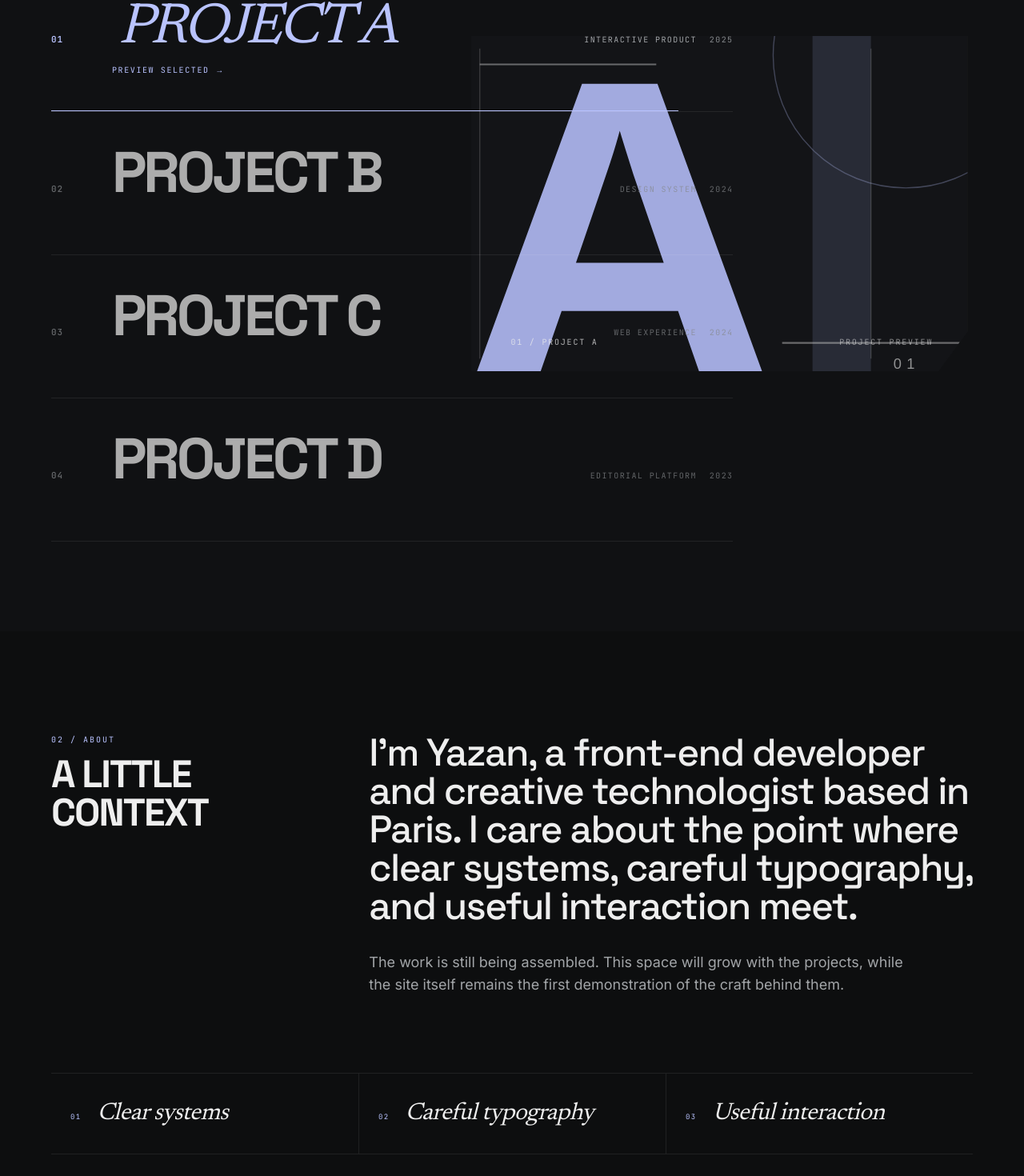
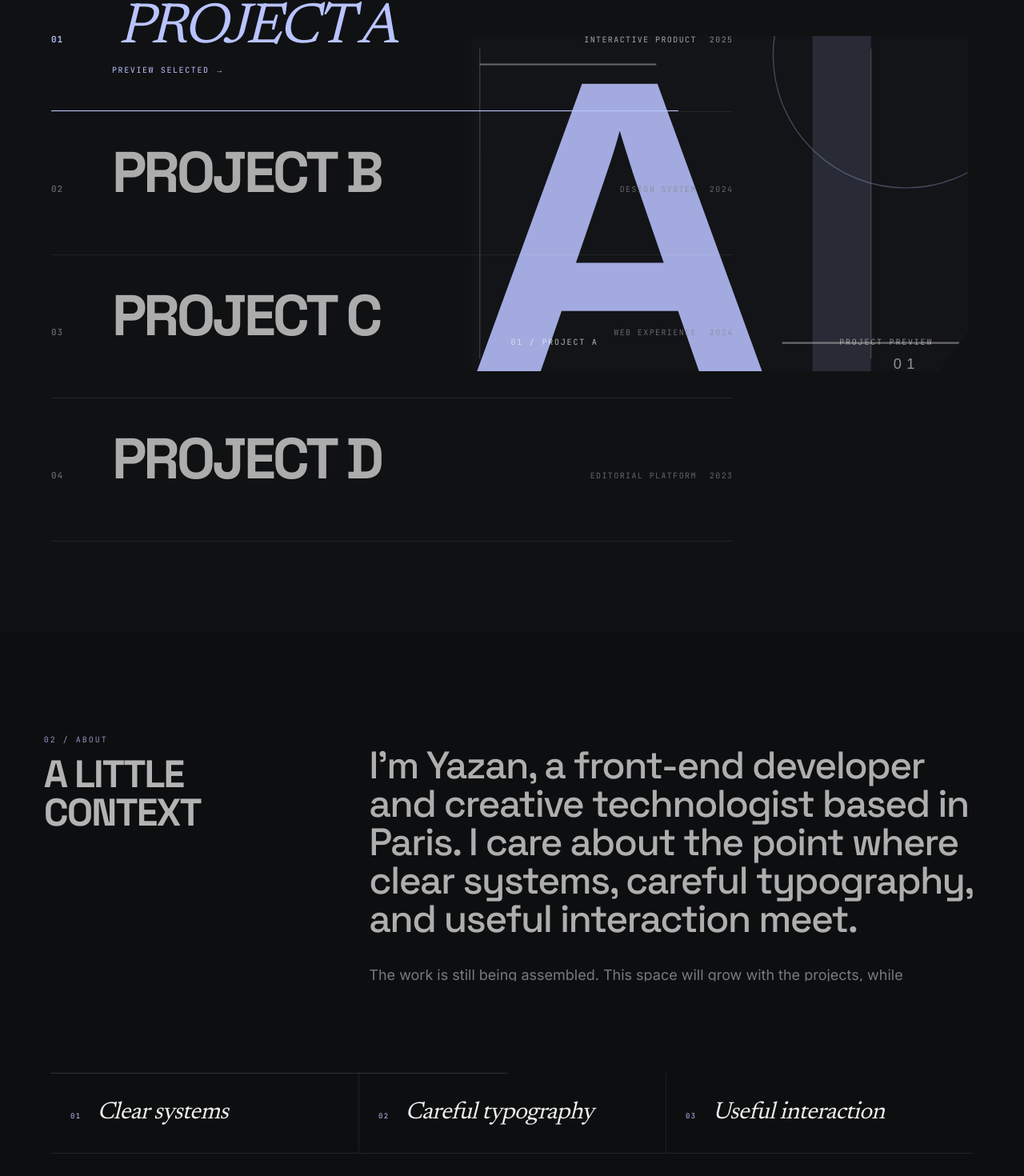
Before and after one commit to DRGYZ/portfolio, a Next.js app: page / in a window 1280 px wide. Shown: the part 1167-2637 px from the top of the page at 80% size. Built offline with nearby package versions, Linux system fonts and the light colour scheme.

Commit message:
feat: deepen portfolio motion choreography

```diff
--- a/components/about/AboutSection.tsx
+++ b/components/about/AboutSection.tsx
@@ -1,18 +1,55 @@
+'use client';
+
+import { useRef } from 'react';
+import { motion, useScroll, useTransform } from 'framer-motion';
+import { useReducedMotion } from '@/hooks/useReducedMotion';
+
 export function AboutSection() {
+  const sectionRef = useRef<HTMLElement>(null);
+  const prefersReduced = useReducedMotion();
+  const { scrollYProgress } = useScroll({
+    target: sectionRef,
+    offset: ['start 84%', 'start 34%'],
+  });
+  const titleX = useTransform(scrollYProgress, [0, 1], [-28, 0]);
+  const titleOpacity = useTransform(scrollYProgress, [0, 0.28, 1], [0, 0.42, 1]);
+  const copyY = useTransform(scrollYProgress, [0, 1], [48, 0]);
+  const copyOpacity = useTransform(scrollYProgress, [0, 0.22, 1], [0, 0.34, 1]);
+  const copyClip = useTransform(
+    scrollYProgress,
+    [0, 1],
+    ['inset(0 0 32% 0)', 'inset(0 0 0% 0)']
+  );
+  const listRuleScale = useTransform(scrollYProgress, [0.35, 1], [0, 1]);
+
   return (
     <section
       id="about"
+      ref={sectionRef}
       aria-labelledby="about-title"
       className="relative mx-auto grid w-full max-w-[1600px] gap-10 px-6 py-24 lg:grid-cols-12 lg:px-16 lg:py-32"
     >
-      <div className="lg:col-span-3">
+      <motion.div
+        style={{
+          x: prefersReduced ? 0 : titleX,
+          opacity: prefersReduced ? 1 : titleOpacity,
+        }}
+        className="lg:col-span-3"
+      >
         <p className="mb-3 font-mono text-[10px] uppercase tracking-[0.2em] text-accent">02 / About</p>
         <h2 id="about-title" className="font-display text-3xl font-bold uppercase tracking-[-0.04em] text-primary sm:text-5xl">
           A little context
         </h2>
-      </div>
+      </motion.div>
 
-      <div className="max-w-4xl lg:col-span-8 lg:col-start-5">
+      <motion.div
+        style={{
+          y: prefersReduced ? 0 : copyY,
+          opacity: prefersReduced ? 1 : copyOpacity,
+          clipPath: prefersReduced ? 'none' : copyClip,
+        }}
+        className="max-w-4xl lg:col-span-8 lg:col-start-5"
+      >
         <p className="font-display text-2xl font-medium leading-[1.25] tracking-[-0.035em] text-primary sm:text-4xl lg:text-5xl">
           I&apos;m Yazan, a front-end developer and creative technologist based in Paris.
           I care about the point where clear systems, careful typography, and useful
@@ -22,19 +59,33 @@ export function AboutSection() {
           The work is still being assembled. This space will grow with the projects,
           while the site itself remains the first demonstration of the craft behind them.
         </p>
-      </div>
+      </motion.div>
 
-      <ul
+      <div className="relative col-span-full mt-8 lg:mt-14">
+        <motion.span
+          aria-hidden="true"
+          style={{ scaleX: prefersReduced ? 1 : listRuleScale }}
+          className="absolute inset-x-0 top-0 h-px origin-left bg-white/[0.14]"
+        />
+        <motion.ul
           aria-label="Design priorities"
-        className="col-span-full mt-8 grid border-y border-white/[0.08] sm:grid-cols-3 lg:mt-14"
+          className="grid border-b border-white/[0.08] sm:grid-cols-3"
         >
           {[
             ['01', 'Clear systems'],
             ['02', 'Careful typography'],
             ['03', 'Useful interaction'],
           ].map(([number, label], index) => (
-          <li
+            <motion.li
               key={number}
+              initial={prefersReduced ? false : { opacity: 0, y: 18 }}
+              whileInView={{ opacity: 1, y: 0 }}
+              viewport={{ once: true, amount: 0.65 }}
+              transition={{
+                duration: prefersReduced ? 0.01 : 0.46,
+                delay: prefersReduced ? 0 : index * 0.07,
+                ease: [0.16, 1, 0.3, 1],
+              }}
               className={`flex items-baseline gap-5 py-6 sm:px-6 lg:py-8 ${
                 index > 0 ? 'border-t border-white/[0.08] sm:border-l sm:border-t-0' : ''
               }`}
@@ -43,9 +94,10 @@ export function AboutSection() {
               <span className="font-editorial text-2xl italic tracking-[-0.025em] text-primary sm:text-xl lg:text-3xl">
                 {label}
               </span>
-          </li>
+            </motion.li>
           ))}
-      </ul>
+        </motion.ul>
+      </div>
     </section>
   );
 }
--- a/components/experience/ExperienceSection.tsx
+++ b/components/experience/ExperienceSection.tsx
@@ -1,11 +1,32 @@
+'use client';
+
+import { motion } from 'framer-motion';
+import { useReducedMotion } from '@/hooks/useReducedMotion';
+
 export function ExperienceSection() {
+  const prefersReduced = useReducedMotion();
+
   return (
     <section
       id="experience"
       aria-labelledby="experience-title"
       className="mx-auto w-full max-w-[1600px] px-6 py-16 lg:px-16 lg:py-20"
     >
-      <div className="grid gap-8 border-y border-white/[0.08] py-10 sm:grid-cols-[1fr_auto] sm:items-end lg:py-14">
+      <motion.div
+        initial={prefersReduced ? false : { opacity: 0, y: 20 }}
+        whileInView={{ opacity: 1, y: 0 }}
+        viewport={{ once: true, amount: 0.55 }}
+        transition={{ duration: prefersReduced ? 0.01 : 0.55, ease: [0.16, 1, 0.3, 1] }}
+        className="relative grid gap-8 border-b border-white/[0.08] py-10 sm:grid-cols-[1fr_auto] sm:items-end lg:py-14"
+      >
+        <motion.span
+          aria-hidden="true"
+          initial={prefersReduced ? false : { scaleX: 0 }}
+          whileInView={{ scaleX: 1 }}
+          viewport={{ once: true, amount: 0.55 }}
+          transition={{ duration: prefersReduced ? 0.01 : 0.72, ease: [0.16, 1, 0.3, 1] }}
+          className="absolute inset-x-0 top-0 h-px origin-left bg-white/[0.14]"
+        />
         <div>
           <p className="mb-3 font-mono text-[10px] uppercase tracking-[0.2em] text-accent">03 / Experience</p>
           <h2 id="experience-title" className="font-display text-3xl font-bold uppercase tracking-[-0.04em] text-primary sm:text-5xl">
@@ -15,7 +36,7 @@ export function ExperienceSection() {
         <p className="max-w-sm font-mono text-[10px] uppercase leading-relaxed tracking-[0.16em] text-primary-subtle sm:text-right">
           Timeline and final CV content coming soon
         </p>
-      </div>
+      </motion.div>
     </section>
   );
 }
--- a/components/hero/HeroSection.tsx
+++ b/components/hero/HeroSection.tsx
@@ -247,7 +247,11 @@ export function HeroSection() {
           style={{ opacity: prefersReduced ? 1 : cueOpacity }}
           className="absolute bottom-7 right-6 z-10 hidden items-center gap-3 font-mono text-[10px] uppercase tracking-[0.18em] text-primary-subtle sm:flex lg:right-16"
         >
-          <span className="h-px w-10 bg-current" />
+          <motion.span
+            animate={prefersReduced ? undefined : { scaleX: [0.45, 1, 0.45], opacity: [0.45, 1, 0.45] }}
+            transition={{ duration: 2.8, repeat: Infinity, ease: 'easeInOut' }}
+            className="h-px w-10 origin-right bg-current"
+          />
           Scroll to browse
         </motion.div>
       </div>
--- a/components/project-preview/ProjectPreview.tsx
+++ b/components/project-preview/ProjectPreview.tsx
@@ -123,7 +123,7 @@ export function ProjectPreview({
             ? { x: 0, y: 0 }
             : { x: backing.x, y: backing.y }
         }
-        transition={{ duration: 0.44, ease: [0.16, 1, 0.3, 1] }}
+        transition={{ duration: 0.38, ease: [0.16, 1, 0.3, 1] }}
         style={{ clipPath: sharedFrameClip }}
       />
 
@@ -200,6 +200,23 @@ export function ProjectPreview({
             </div>
           </motion.div>
         </AnimatePresence>
+
+        {!prefersReduced ? (
+          <AnimatePresence initial={false}>
+            <motion.span
+              key={`project-sweep-${project.id}`}
+              aria-hidden="true"
+              initial={{ x: direction > 0 ? '-140%' : '800%', opacity: 0 }}
+              animate={{
+                x: direction > 0 ? '800%' : '-140%',
+                opacity: [0, 0.46, 0.28, 0],
+              }}
+              exit={{ opacity: 0 }}
+              transition={{ duration: 0.52, ease: [0.45, 0, 0.55, 1] }}
+              className="pointer-events-none absolute inset-y-[-22%] left-0 z-20 w-[24%] -skew-x-[14deg] border-r border-accent/70 bg-accent/20"
+            />
+          </AnimatePresence>
+        ) : null}
       </motion.div>
     </div>
   );
--- a/components/selected-work/SelectedWorkSection.tsx
+++ b/components/selected-work/SelectedWorkSection.tsx
@@ -36,6 +36,16 @@ export function SelectedWorkSection() {
     ]
   );
   const surfaceOpacity = useTransform(entranceProgress, [0, 0.24, 1], [0.55, 0.82, 1]);
+  const seamScale = useTransform(entranceProgress, [0.08, 0.88], [0, 1]);
+  const seamClip = useTransform(
+    entranceProgress,
+    [0, 0.6, 1],
+    [
+      'polygon(0 13.92%, 100% 3.92%, 100% 4.08%, 0 14.08%)',
+      'polygon(0 6.92%, 100% 1.42%, 100% 1.58%, 0 7.08%)',
+      'polygon(0 2.92%, 100% 0, 100% 0.16%, 0 3.08%)',
+    ]
+  );
 
   const activeIndex = projects.findIndex((project) => project.id === activeProject.id);
   const previewOffsets = [-64, -20, 24, 68];
@@ -67,6 +77,16 @@ export function SelectedWorkSection() {
           opacity: prefersReduced ? 1 : surfaceOpacity,
         }}
         className="pointer-events-none absolute inset-0 -z-10 bg-[#101113]"
+      />
+      <motion.div
+        aria-hidden="true"
+        style={{
+          clipPath: prefersReduced
+            ? 'polygon(0 2.92%, 100% 0, 100% 0.16%, 0 3.08%)'
+            : seamClip,
+          scaleX: prefersReduced ? 1 : seamScale,
+        }}
+        className="pointer-events-none absolute inset-0 z-0 origin-left bg-accent/45"
       />
 
       <div className="relative z-10 mx-auto w-full max-w-[1600px]">
@@ -156,7 +176,14 @@ export function SelectedWorkSection() {
                 y: previewOffsets[activeIndex] ?? 0,
                 scale: isEngaged ? 1.01 : 1,
               }}
-              transition={{ duration: prefersReduced ? 0.01 : 0.42, ease: [0.16, 1, 0.3, 1] }}
+              transition={
+                prefersReduced
+                  ? { duration: 0.01 }
+                  : {
+                      y: { type: 'spring', stiffness: 250, damping: 31, mass: 0.72 },
+                      scale: { duration: 0.24, ease: [0.16, 1, 0.3, 1] },
+                    }
+              }
               className="w-full"
             >
               <ProjectPreview
```
Also changed, not shown: components/contact/ContactSection.tsx (+56 -9 lines), components/hero/MonogramYK.tsx (+38 -1 lines). Lines whose indentation alone changed are shown as unchanged.
